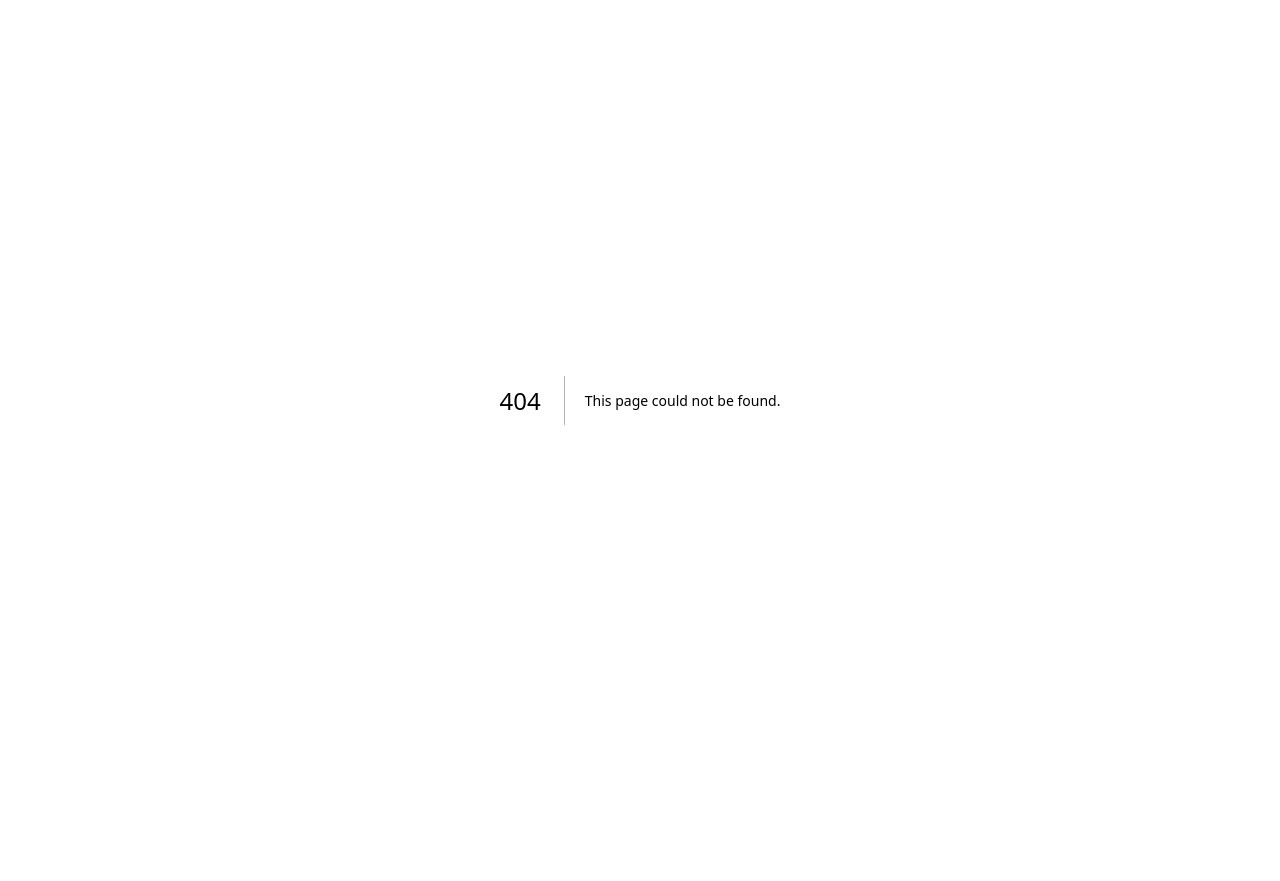
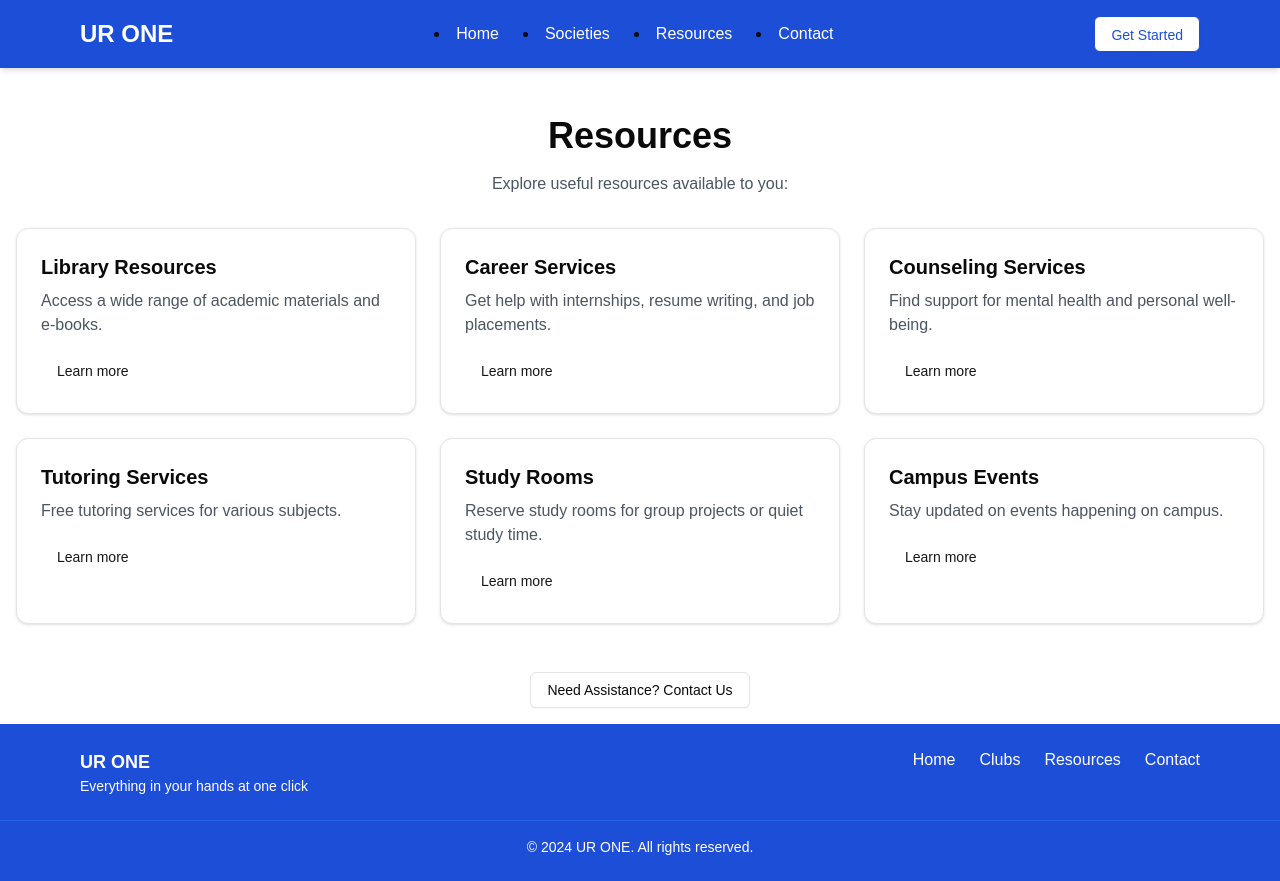
Before and after one commit to kpatel0170/ur-one, a Next.js app: page /resources in a window 1280 px wide. Before the commit this address had no page. Before the commit the page ends 800 px from the top, so only its background shows below. Built offline with nearby package versions, Linux system fonts and the light colour scheme.

Commit message:
Add Resources page component and resources data

```diff
--- /dev/null
+++ b/src/app/resources/page.jsx
@@ -0,0 +1,29 @@
+import Layout from '../../components/layout';
+import { Button } from '@/components/ui/button';
+import { Card } from '@/components/ui/card';
+import resourcesData from '@/data/resources.json';
+
+const Resources = () => {
+  return (
+    <Layout>
+      <h2 className="text-4xl font-bold text-center mt-8">Resources</h2>
+      <p className="text-center mt-4 text-gray-600">
+        Explore useful resources available to you:
+      </p>
+      <div className="grid grid-cols-1 md:grid-cols-2 lg:grid-cols-3 gap-6 mt-8">
+        {resourcesData.map((resource) => (
+          <Card key={resource.id} className="p-6">
+            <h3 className="text-xl font-semibold">{resource.name}</h3>
+            <p className="text-gray-600 mt-2">{resource.description}</p>
+            <Button variant="link" href={`/resources/${resource.id}`} className="mt-4">Learn more</Button>
+          </Card>
+        ))}
+      </div>
+      <div className="text-center mt-8">
+        <Button variant="outline" href="/contact" className="mt-4">Need Assistance? Contact Us</Button>
+      </div>
+    </Layout>
+  );
+};
+
+export default Resources;
--- /dev/null
+++ b/src/data/resources.json
@@ -0,0 +1,38 @@
+[
+    {
+      "id": "library",
+      "name": "Library Resources",
+      "description": "Access a wide range of academic materials and e-books.",
+      "link": "/resources/library"
+    },
+    {
+      "id": "career",
+      "name": "Career Services",
+      "description": "Get help with internships, resume writing, and job placements.",
+      "link": "/resources/career"
+    },
+    {
+      "id": "counseling",
+      "name": "Counseling Services",
+      "description": "Find support for mental health and personal well-being.",
+      "link": "/resources/counseling"
+    },
+    {
+      "id": "tutoring",
+      "name": "Tutoring Services",
+      "description": "Free tutoring services for various subjects.",
+      "link": "/resources/tutoring"
+    },
+    {
+      "id": "studyRooms",
+      "name": "Study Rooms",
+      "description": "Reserve study rooms for group projects or quiet study time.",
+      "link": "/resources/study-rooms"
+    },
+    {
+      "id": "events",
+      "name": "Campus Events",
+      "description": "Stay updated on events happening on campus.",
+      "link": "/resources/events"
+    }
+  ]
```
Also changed, not shown: src/images/clubs/urgdg.png (added).
